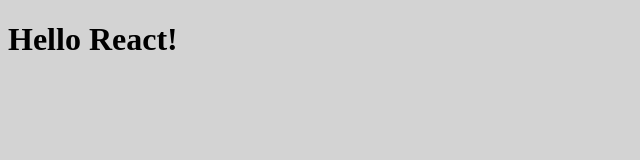
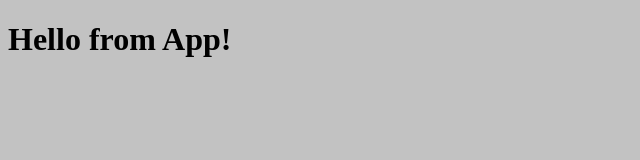
Before and after one commit to JayBee007/github_battle, a React app: page / in a window 1280 px wide. Shown: the whole page, without its empty margins (0-640 px from the left). Built offline with nearby package versions, Linux system fonts and the light colour scheme.

Commit message:
move app.js to seperate component folder

```diff
--- /dev/null
+++ b/app/components/App.js
@@ -0,0 +1,11 @@
+import React, {Component} from 'react';
+
+class App extends Component {
+    render(){
+        return (
+            <h1>Hello from App!</h1>
+        )
+    }
+}
+
+export default App
--- a/app/index.css
+++ b/app/index.css
@@ -1,3 +1,3 @@
 body {
-    background: lightgray;
+    background: #c2c2c2;
 }
--- a/app/index.js
+++ b/app/index.js
@@ -1,13 +1,7 @@
 import React, {Component} from 'react';
 import ReactDOM from 'react-dom';
+import App from './components/App';
 import './index.css';
 
-class App extends Component {
-    render(){
-        return (
-            <h1>Hello React!</h1>
-        )
-    }
-}
 
 ReactDOM.render (<App />, document.getElementById("app"));
```
